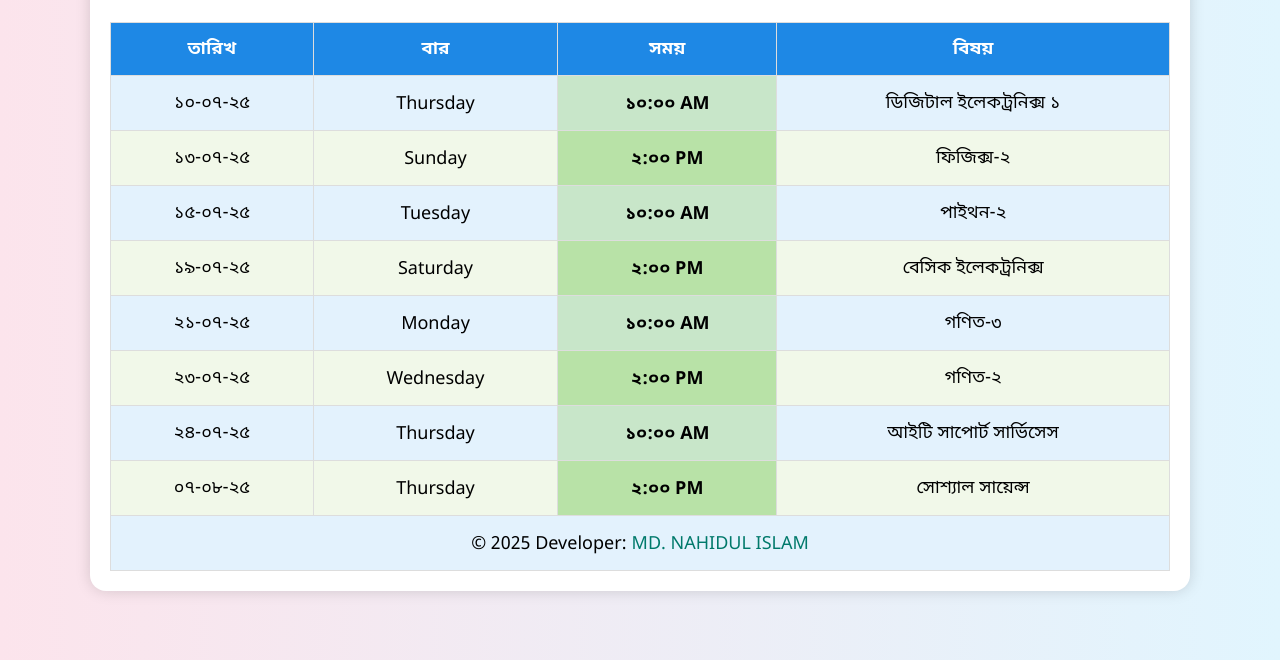
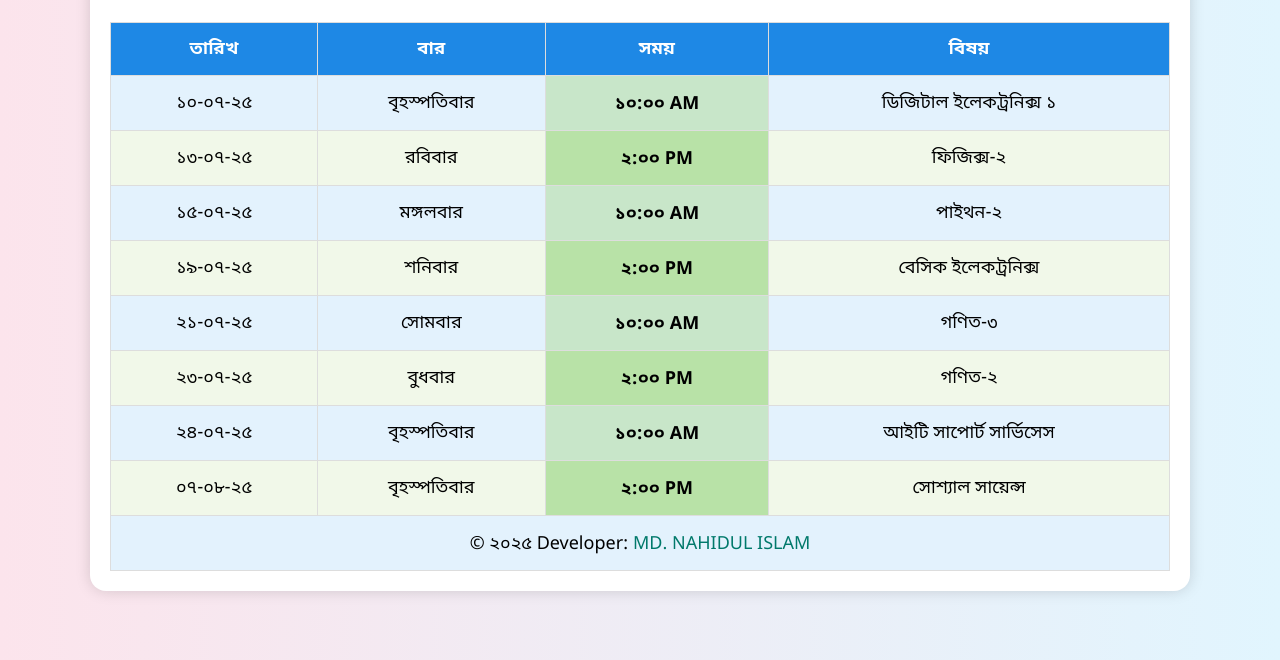
Before and after one commit to CYBERCOP-404/3RD_EXAM_ROOTINE, a plain HTML site: page index.html in a window 1280 px wide. Shown: the part 140-800 px from the top of the page. Drawn offline with Linux system fonts and the light colour scheme.

Commit message:
Update index.html

```diff
--- a/index.html
+++ b/index.html
@@ -137,19 +137,20 @@
       </tr>
     </thead>
     <tbody>
-      <tr class="highlight-morning"><td>১০-০৭-২৫</td><td>Thursday</td><td>১০:০০ AM</td><td>ডিজিটাল ইলেকট্রনিক্স ১</td></tr>
-      <tr class="highlight-afternoon"><td>১৩-০৭-২৫</td><td>Sunday</td><td>২:০০ PM</td><td>ফিজিক্স‑২</td></tr>
-      <tr class="highlight-morning"><td>১৫-০৭-২৫</td><td>Tuesday</td><td>১০:০০ AM</td><td>পাইথন‑২</td></tr>
-      <tr class="highlight-afternoon"><td>১৯-০৭-২৫</td><td>Saturday</td><td>২:০০ PM</td><td>বেসিক ইলেকট্রনিক্স</td></tr>
-      <tr class="highlight-morning"><td>২১-০৭-২৫</td><td>Monday</td><td>১০:০০ AM</td><td>গণিত‑৩</td></tr>
-      <tr class="highlight-afternoon"><td>২৩-০৭-২৫</td><td>Wednesday</td><td>২:০০ PM</td><td>গণিত‑২</td></tr>
-      <tr class="highlight-morning"><td>২৪-০৭-২৫</td><td>Thursday</td><td>১০:০০ AM</td><td>আইটি সাপোর্ট সার্ভিসেস</td></tr>
-      <tr class="highlight-afternoon"><td>০৭-০৮-২৫</td><td>Thursday</td><td>২:০০ PM</td><td>সোশ্যাল সায়েন্স</td></tr>
-      <!-- Footer Row -->
-      <tr>
-        <td colspan="4" class="footer">© 2025 Developer: <a href="https://cybercop-404.github.io/" target="_blank">MD. NAHIDUL ISLAM</a></td>
-      </tr>
-    </tbody>
+  <tr class="highlight-morning"><td>১০-০৭-২৫</td><td>বৃহস্পতিবার</td><td>১০:০০ AM</td><td>ডিজিটাল ইলেকট্রনিক্স ১</td></tr>
+  <tr class="highlight-afternoon"><td>১৩-০৭-২৫</td><td>রবিবার</td><td>২:০০ PM</td><td>ফিজিক্স‑২</td></tr>
+  <tr class="highlight-morning"><td>১৫-০৭-২৫</td><td>মঙ্গলবার</td><td>১০:০০ AM</td><td>পাইথন‑২</td></tr>
+  <tr class="highlight-afternoon"><td>১৯-০৭-২৫</td><td>শনিবার</td><td>২:০০ PM</td><td>বেসিক ইলেকট্রনিক্স</td></tr>
+  <tr class="highlight-morning"><td>২১-০৭-২৫</td><td>সোমবার</td><td>১০:০০ AM</td><td>গণিত‑৩</td></tr>
+  <tr class="highlight-afternoon"><td>২৩-০৭-২৫</td><td>বুধবার</td><td>২:০০ PM</td><td>গণিত‑২</td></tr>
+  <tr class="highlight-morning"><td>২৪-০৭-২৫</td><td>বৃহস্পতিবার</td><td>১০:০০ AM</td><td>আইটি সাপোর্ট সার্ভিসেস</td></tr>
+  <tr class="highlight-afternoon"><td>০৭-০৮-২৫</td><td>বৃহস্পতিবার</td><td>২:০০ PM</td><td>সোশ্যাল সায়েন্স</td></tr>
+  <!-- Footer Row -->
+  <tr>
+    <td colspan="4" class="footer">© ২০২৫ Developer: <a href="https://cybercop-404.github.io/" target="_blank">MD. NAHIDUL ISLAM</a></td>
+  </tr>
+</tbody>
+
   </table>
 </div>
 
```
